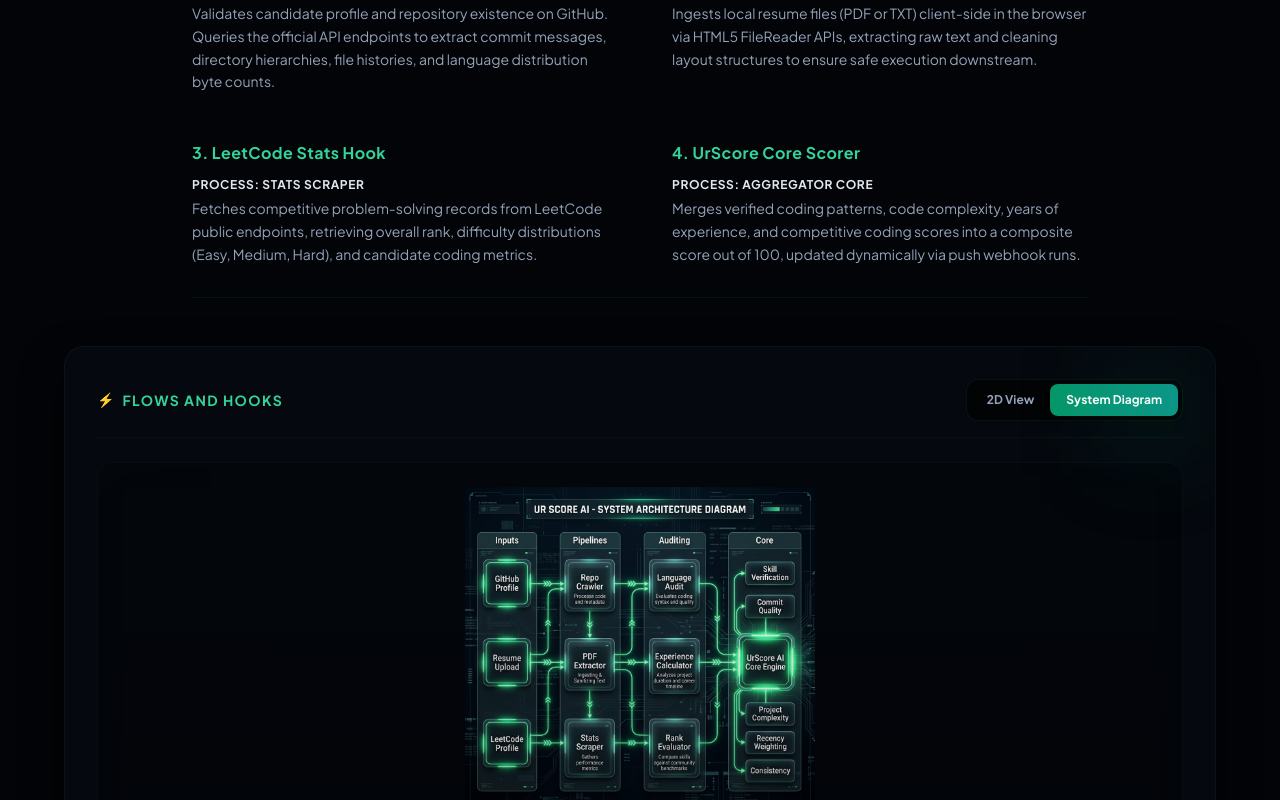
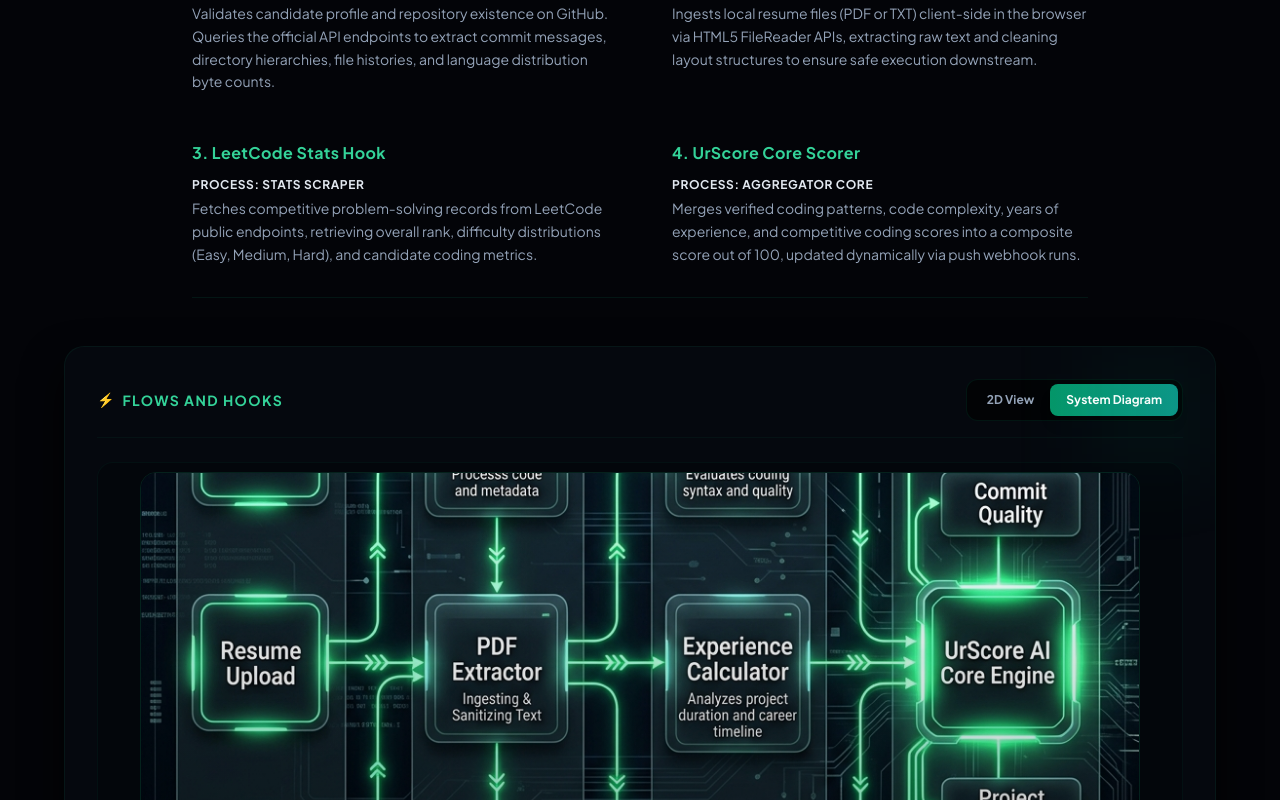
Before and after one commit to DEVARAJ-07/UrScore-AI, a Next.js app in the folder frontend/: page / in a window 1280 px wide. Both pictures are taken after a click on the button "System Diagram". Shown: the part 468-1268 px from the top of the page. Built offline with nearby package versions, Linux system fonts and the light colour scheme; what @react-pdf/renderer would draw is missing.

Commit message:
style: fix System Diagram image container size to 1000x380 to match 2D View rect border

```diff
--- a/frontend/src/components/Dashboard.tsx
+++ b/frontend/src/components/Dashboard.tsx
@@ -496,10 +496,10 @@ Projects: API gateway, stateless microservices.`;
                   </div>
                 </div>
               ) : (
-                <div className="w-full h-full flex items-center justify-center relative group p-2">
+                <div className="w-[1000px] h-[380px] relative flex items-center justify-center rounded-2xl overflow-hidden border border-emerald-500/15 group">
                   <img
                     src="/flow_graph.jpg"
-                    className="w-full h-full object-contain rounded-xl shadow-2xl transition-transform duration-500 group-hover:scale-[1.01]"
+                    className="w-full h-full object-cover transition-transform duration-500 group-hover:scale-[1.01]"
                     alt="UrScore AI System Architecture Diagram (8K Ultra HD)"
                   />
                   <div className="absolute inset-0 bg-gradient-to-t from-black/20 to-transparent pointer-events-none" />
```
